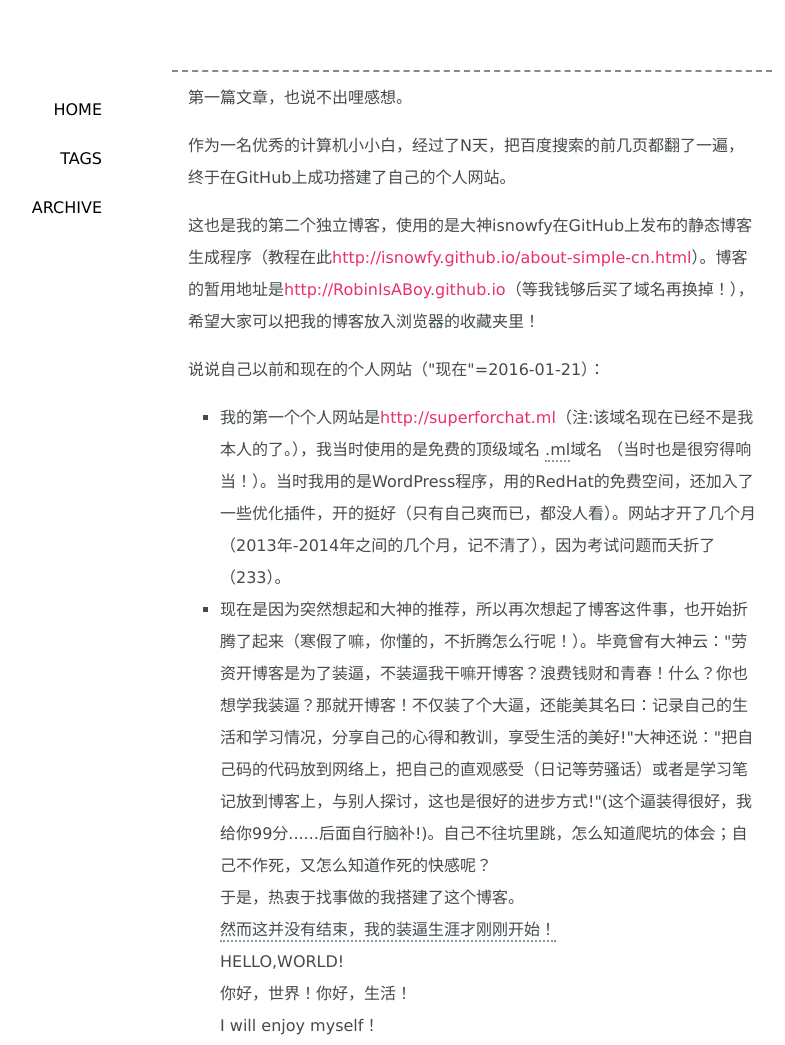
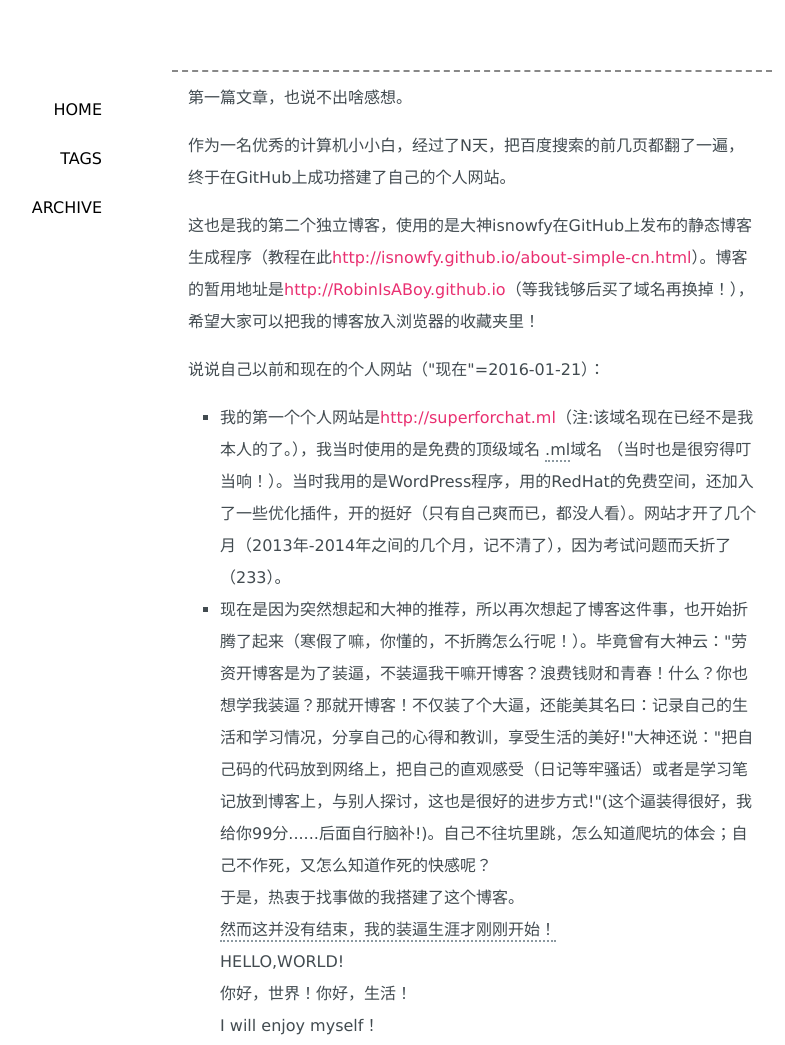
Before and after one commit to RobinIsABoy/RobinIsABoy.github.io, a plain HTML site: page 20160121.html in a window 1280 px wide. Shown: the top 1045 px of the page, without its empty margins (168-953 px from the left). Drawn offline with nearby package versions, Linux system fonts and the light colour scheme; some packages are replaced by stand-ins of ours.

Commit message:
Fix UTF-8 Chinese characters in 20160121.html

```diff
--- a/20160121.html
+++ b/20160121.html
@@ -25,7 +25,7 @@
 	</div>
 <div id="md" style="display: none;">
 <!-- markdown -->
-  第一篇文章，也说不出哩感想。
+  第一篇文章，也说不出啥感想。
 
   作为一名优秀的计算机小小白，经过了N天，把百度搜索的前几页都翻了一遍，终于在GitHub上成功搭建了自己的个人网站。
 
@@ -33,9 +33,9 @@
 
   说说自己以前和现在的个人网站（"现在"=2016-01-21）：
 
-* 我的第一个个人网站是<http://superforchat.ml>（注:该域名现在已经不是我本人的了。），我当时使用的是免费的顶级域名 *.ml*域名 （当时也是很穷得响当！）。当时我用的是WordPress程序，用的RedHat的免费空间，还加入了一些优化插件，开的挺好（只有自己爽而已，都没人看）。网站才开了几个月（2013年-2014年之间的几个月，记不清了），因为考试问题而夭折了（233）。
+* 我的第一个个人网站是<http://superforchat.ml>（注:该域名现在已经不是我本人的了。），我当时使用的是免费的顶级域名 *.ml*域名 （当时也是很穷得叮当响！）。当时我用的是WordPress程序，用的RedHat的免费空间，还加入了一些优化插件，开的挺好（只有自己爽而已，都没人看）。网站才开了几个月（2013年-2014年之间的几个月，记不清了），因为考试问题而夭折了（233）。
 
-* 现在是因为突然想起和大神的推荐，所以再次想起了博客这件事，也开始折腾了起来（寒假了嘛，你懂的，不折腾怎么行呢！）。毕竟曾有大神云："劳资开博客是为了装逼，不装逼我干嘛开博客？浪费钱财和青春！什么？你也想学我装逼？那就开博客！不仅装了个大逼，还能美其名曰：记录自己的生活和学习情况，分享自己的心得和教训，享受生活的美好!"大神还说："把自己码的代码放到网络上，把自己的直观感受（日记等劳骚话）或者是学习笔记放到博客上，与别人探讨，这也是很好的进步方式!"(这个逼装得很好，我给你99分......后面自行脑补!)。自己不往坑里跳，怎么知道爬坑的体会；自己不作死，又怎么知道作死的快感呢？
+* 现在是因为突然想起和大神的推荐，所以再次想起了博客这件事，也开始折腾了起来（寒假了嘛，你懂的，不折腾怎么行呢！）。毕竟曾有大神云："劳资开博客是为了装逼，不装逼我干嘛开博客？浪费钱财和青春！什么？你也想学我装逼？那就开博客！不仅装了个大逼，还能美其名曰：记录自己的生活和学习情况，分享自己的心得和教训，享受生活的美好!"大神还说："把自己码的代码放到网络上，把自己的直观感受（日记等牢骚话）或者是学习笔记放到博客上，与别人探讨，这也是很好的进步方式!"(这个逼装得很好，我给你99分......后面自行脑补!)。自己不往坑里跳，怎么知道爬坑的体会；自己不作死，又怎么知道作死的快感呢？
 
   于是，热衷于找事做的我搭建了这个博客。
 
@@ -55,7 +55,7 @@ Robin_M<h1>
 </div>
 <div class="entry" id="main">
 <!-- content -->
-<p>第一篇文章，也说不出哩感想。</p>
+<p>第一篇文章，也说不出啥感想。</p>
 
 <p>作为一名优秀的计算机小小白，经过了N天，把百度搜索的前几页都翻了一遍，终于在GitHub上成功搭建了自己的个人网站。</p>
 
@@ -64,8 +64,8 @@ Robin_M<h1>
 <p>说说自己以前和现在的个人网站（"现在"=2016-01-21）：</p>
 
 <ul>
-<li><p>我的第一个个人网站是<a href="http://superforchat.ml">http://superforchat.ml</a>（注:该域名现在已经不是我本人的了。），我当时使用的是免费的顶级域名 <em>.ml</em>域名 （当时也是很穷得响当！）。当时我用的是WordPress程序，用的RedHat的免费空间，还加入了一些优化插件，开的挺好（只有自己爽而已，都没人看）。网站才开了几个月（2013年-2014年之间的几个月，记不清了），因为考试问题而夭折了（233）。</p></li>
-<li><p>现在是因为突然想起和大神的推荐，所以再次想起了博客这件事，也开始折腾了起来（寒假了嘛，你懂的，不折腾怎么行呢！）。毕竟曾有大神云："劳资开博客是为了装逼，不装逼我干嘛开博客？浪费钱财和青春！什么？你也想学我装逼？那就开博客！不仅装了个大逼，还能美其名曰：记录自己的生活和学习情况，分享自己的心得和教训，享受生活的美好!"大神还说："把自己码的代码放到网络上，把自己的直观感受（日记等劳骚话）或者是学习笔记放到博客上，与别人探讨，这也是很好的进步方式!"(这个逼装得很好，我给你99分......后面自行脑补!)。自己不往坑里跳，怎么知道爬坑的体会；自己不作死，又怎么知道作死的快感呢？   </p>
+<li><p>我的第一个个人网站是<a href="http://superforchat.ml">http://superforchat.ml</a>（注:该域名现在已经不是我本人的了。），我当时使用的是免费的顶级域名 <em>.ml</em>域名 （当时也是很穷得叮当响！）。当时我用的是WordPress程序，用的RedHat的免费空间，还加入了一些优化插件，开的挺好（只有自己爽而已，都没人看）。网站才开了几个月（2013年-2014年之间的几个月，记不清了），因为考试问题而夭折了（233）。</p></li>
+<li><p>现在是因为突然想起和大神的推荐，所以再次想起了博客这件事，也开始折腾了起来（寒假了嘛，你懂的，不折腾怎么行呢！）。毕竟曾有大神云："劳资开博客是为了装逼，不装逼我干嘛开博客？浪费钱财和青春！什么？你也想学我装逼？那就开博客！不仅装了个大逼，还能美其名曰：记录自己的生活和学习情况，分享自己的心得和教训，享受生活的美好!"大神还说："把自己码的代码放到网络上，把自己的直观感受（日记等牢骚话）或者是学习笔记放到博客上，与别人探讨，这也是很好的进步方式!"(这个逼装得很好，我给你99分......后面自行脑补!)。自己不往坑里跳，怎么知道爬坑的体会；自己不作死，又怎么知道作死的快感呢？   </p>
 
 <p>于是，热衷于找事做的我搭建了这个博客。</p>
 
@@ -120,7 +120,7 @@ $(document).ready(function() {
 </script>
 <script src="https://cdn.jsdelivr.net/npm/mathjax@2.7.9/MathJax.js?config=TeX-AMS-MML_HTMLorMML"></script>
 <script type="text/x-mathjax-config">
-    MathJax.Hub.Config({tex2jax: {inlineMath: [['$','$'], ["\\\(", "\\\)"]], processEscapes: true}});
+    MathJax.Hub.Config({tex2jax: {inlineMath: [['$','$'], ["\\(", "\\)"]], processEscapes: true}});
 </script>
 </body>
 </html>
```
